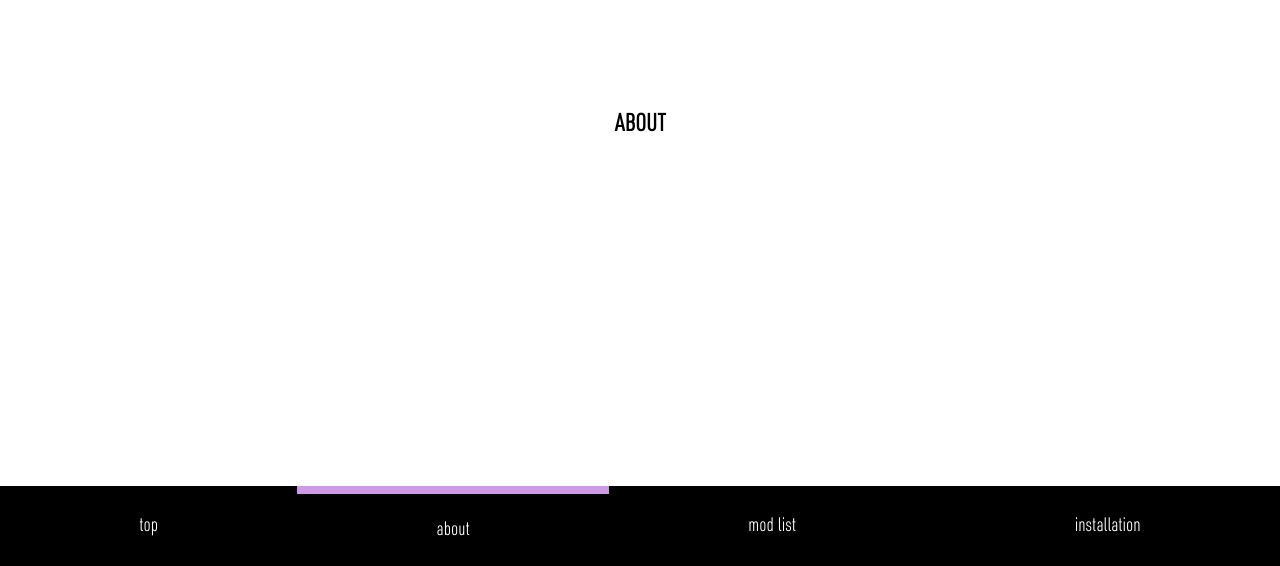
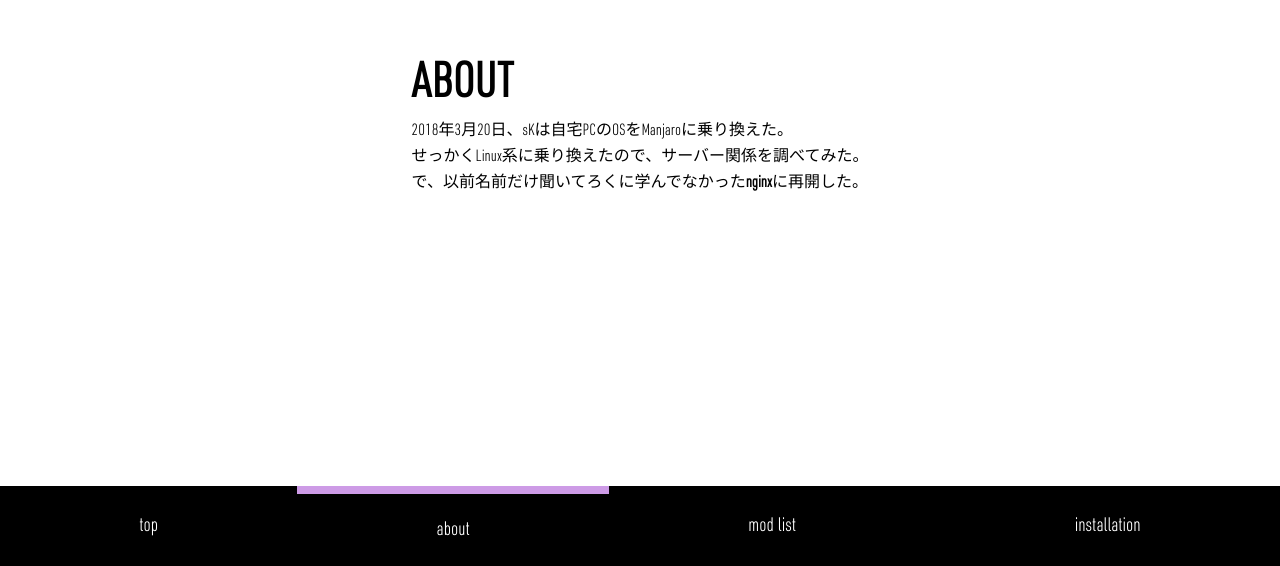
Before and after one commit to sKawashima/mcServer1803, a Nuxt app: page /about in a window 1280 px wide. Shown: the part 234-800 px from the top of the page. Built offline with nearby package versions, Linux system fonts and the light colour scheme.

Commit message:
set japanese font

```diff
--- a/layouts/default.vue
+++ b/layouts/default.vue
@@ -21,7 +21,8 @@ div
   src: url('~/assets/URWDINCond-Light.ttf')
 
 html
-  font-family: "light","Source Sans Pro", -apple-system, BlinkMacSystemFont, "Segoe UI", Roboto, "Helvetica Neue", Arial, sans-serif
+  font-family: "light", YuGothic, "Source Sans Pro", -apple-system, BlinkMacSystemFont, "Segoe UI", Roboto, "Helvetica Neue", Arial, sans-serif
+  font-weight: 200
   font-size: 16px
   word-spacing: 1px
   -ms-text-size-adjust: 100%
@@ -38,6 +39,7 @@ html
   justify-content: center
   align-items: center
   text-align: left
+  flex-flow: column
 nav
   display: flex
   height: 10vh
@@ -59,4 +61,7 @@ nav
       border-top: 1vh solid lighten(#4e1a68, 70)
   .nuxt-link-exact-active
     border-top: 1vh solid lighten(#4e1a68, 50)
+h1
+  font-size: 3em
+  display: block
 </style>
--- a/pages/about.vue
+++ b/pages/about.vue
@@ -1,6 +1,10 @@
 <template lang='pug'>
 section.container
-  h1 ABOUT
+  div
+    h1 ABOUT
+    p 2018年3月20日、sKは自宅PCのOSをManjaroに乗り換えた。
+    p せっかくLinux系に乗り換えたので、サーバー関係を調べてみた。
+    p で、以前名前だけ聞いてろくに学んでなかった<b>nginx</b>に再開した。
 </template>
 
 <script>
@@ -8,5 +12,5 @@ export default {
 }
 </script>
 
-<style lang='sass'>
+<style lang='sass' scoped>
 </style>
--- a/pages/installation.vue
+++ b/pages/installation.vue
@@ -8,5 +8,5 @@ export default {
 }
 </script>
 
-<style lang='sass'>
+<style lang='sass' scoped>
 </style>
--- a/pages/modlist.vue
+++ b/pages/modlist.vue
@@ -8,5 +8,5 @@ export default {
 }
 </script>
 
-<style lang='sass'>
+<style lang='sass' scoped>
 </style>
```
